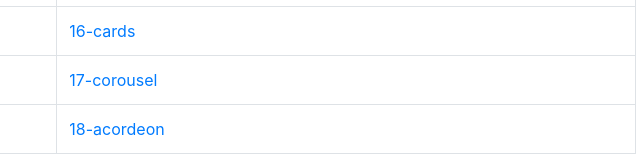
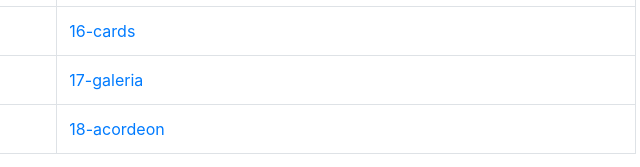
Before and after one commit to uaslp-appweb/ejemplos-bootrap-rudoxvanx, a plain HTML site: page index.html in a window 1280 px wide. Shown: the part 834-1001 px from the top of the page, 559-1199 px from the left. Drawn offline with nearby package versions, Linux system fonts and the light colour scheme.

Commit message:
correccion index

```diff
--- a/index.html
+++ b/index.html
@@ -107,7 +107,7 @@
 
                     <tr>
                         <td>Galeria</td>
-                        <td><a href="/galeria/Galeria/17-galeria.html">17-corousel</a></td>
+                        <td><a href="galeria/Galeria/17-galeria.html">17-galeria</a></td>
                     </tr>
 
                     <tr>
```
